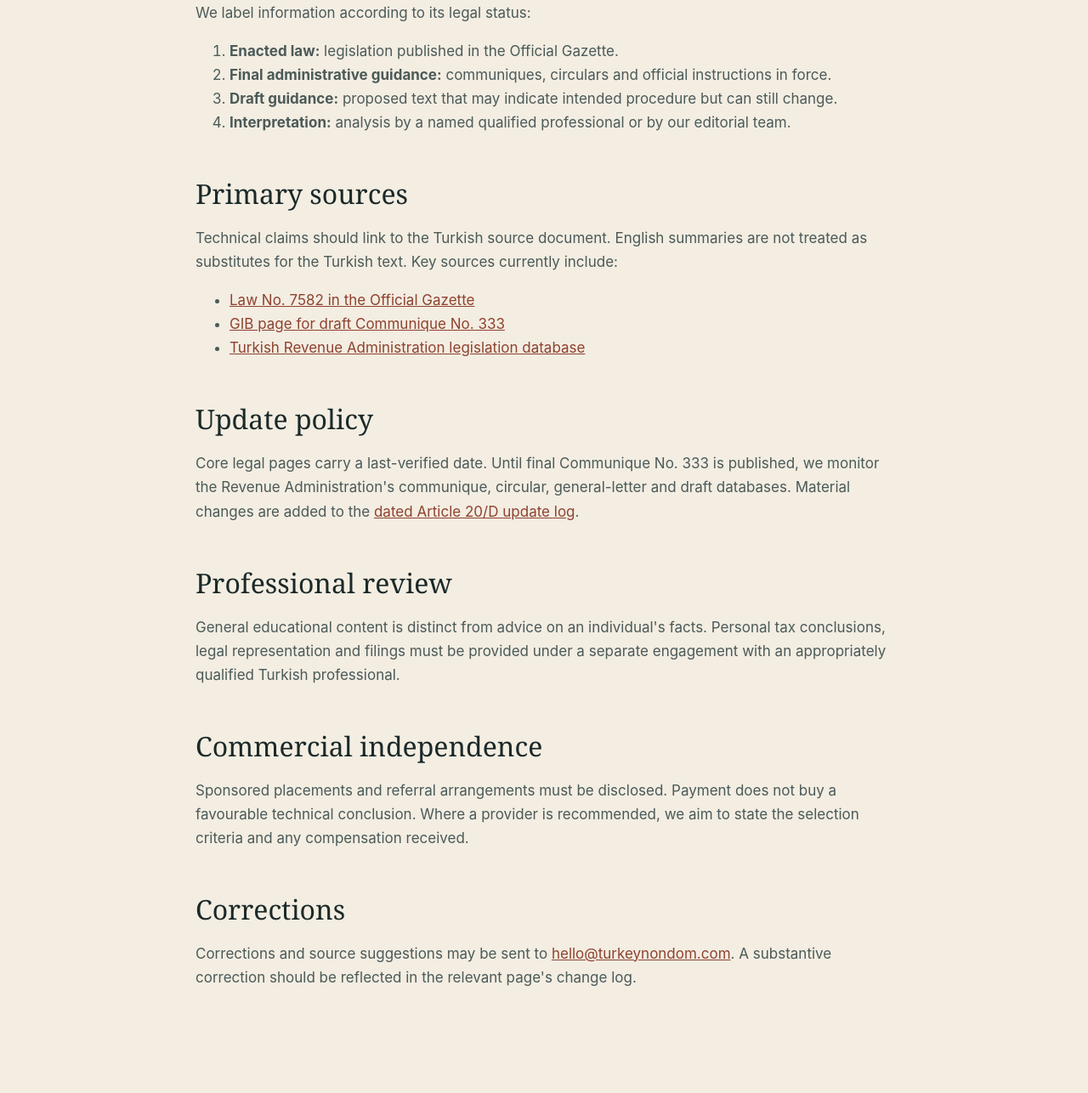
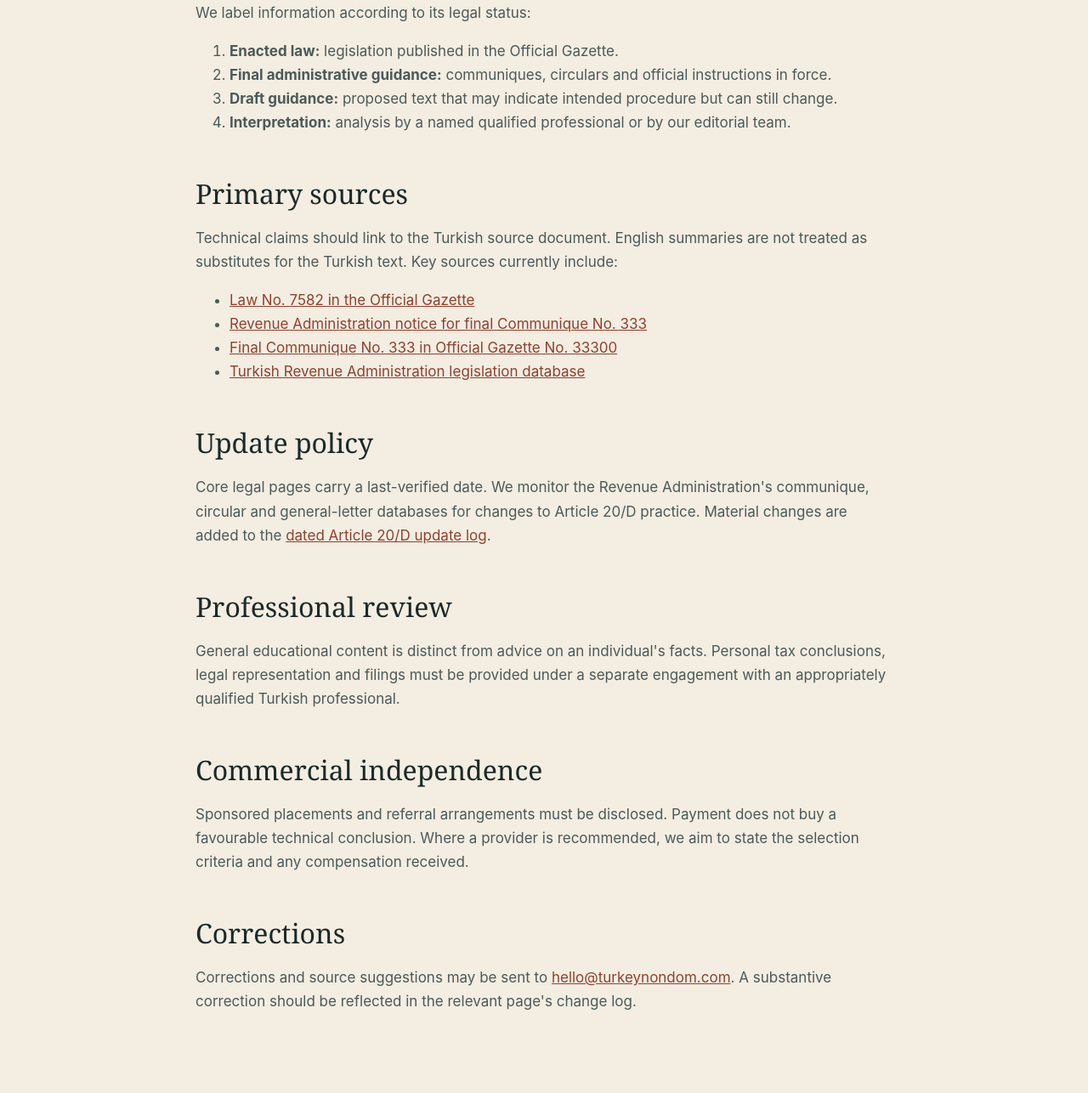
Before and after one commit to mikhail1250/TND, a website: page methodology.html in a window 1280 px wide. Shown: the part 625-1911 px from the top of the page at 85% size. Drawn offline with Linux system fonts and the light colour scheme.

Commit message:
Update Article 20/D guidance after Communique No. 333

```diff
--- a/methodology.html
+++ b/methodology.html
@@ -1,3 +1,76 @@
+<!doctype html>
+<html lang="en">
+<head>
+  <meta charset="utf-8">
+  <meta name="viewport" content="width=device-width, initial-scale=1">
+  <title>Editorial Methodology | Turkey Non-Dom</title>
+  <meta name="description" content="How Turkey Non-Dom distinguishes enacted law, final administrative guidance, draft material, professional interpretation and unresolved questions.">
+  <meta name="robots" content="index, follow, max-snippet:-1">
+  <meta name="theme-color" content="#193634">
+  <link rel="canonical" href="https://turkeynondom.com/methodology.html">
+  <link rel="icon" href="favicon.svg" type="image/svg+xml">
+  <link rel="stylesheet" href="styles.css">
+</head>
+<body class="legal-page">
+  <header class="site-header">
+    <div class="shell header-inner">
+      <a class="brand" href="index.html"><span class="brand-mark" aria-hidden="true"><span>20</span><b>/D</b></span><span>T&uuml;rkiye <strong>Non-Dom</strong></span></a>
+      <a class="text-link" href="index.html">Back to home</a>
+    </div>
+  </header>
+  <main>
+    <section class="legal-hero">
+      <div class="shell">
+        <p class="eyebrow eyebrow-light">Last reviewed 13 July 2026</p>
+        <h1>Editorial methodology</h1>
+        <p>How we handle a new regime by separating enacted law, final administrative guidance, historic draft material and interpretation.</p>
+        <a class="back-home" href="index.html">&larr; Return to the guide</a>
+      </div>
+    </section>
+    <article class="shell legal-content">
+      <section>
+        <h2>Four levels of authority</h2>
+        <p>We label information according to its legal status:</p>
+        <ol>
+          <li><strong>Enacted law:</strong> legislation published in the Official Gazette.</li>
+          <li><strong>Final administrative guidance:</strong> communiques, circulars and official instructions in force.</li>
+          <li><strong>Draft guidance:</strong> proposed text that may indicate intended procedure but can still change.</li>
+          <li><strong>Interpretation:</strong> analysis by a named qualified professional or by our editorial team.</li>
+        </ol>
+      </section>
+      <section>
+        <h2>Primary sources</h2>
+        <p>Technical claims should link to the Turkish source document. English summaries are not treated as substitutes for the Turkish text. Key sources currently include:</p>
+        <ul>
+          <li><a href="https://www.resmigazete.gov.tr/eskiler/2026/06/20260604-1.htm">Law No. 7582 in the Official Gazette</a></li>
+          <li><a href="https://www.gib.gov.tr/duyuru-arsivi/mevzuat/18379_gelir_vergisi_genel_tebligi_seri_no%3A_333_resmi_gazetede_yayimlandi">Revenue Administration notice for final Communique No. 333</a></li>
+          <li><a href="https://www.turmob.org.tr/arsiv/mbs/resmigazete/33300-333.pdf">Final Communique No. 333 in Official Gazette No. 33300</a></li>
+          <li><a href="https://www.gib.gov.tr/mevzuat">Turkish Revenue Administration legislation database</a></li>
+        </ul>
+      </section>
+      <section>
+        <h2>Update policy</h2>
+        <p>Core legal pages carry a last-verified date. We monitor the Revenue Administration's communique, circular and general-letter databases for changes to Article 20/D practice. Material changes are added to the <a href="updates.html">dated Article 20/D update log</a>.</p>
+      </section>
+      <section>
+        <h2>Professional review</h2>
+        <p>General educational content is distinct from advice on an individual's facts. Personal tax conclusions, legal representation and filings must be provided under a separate engagement with an appropriately qualified Turkish professional.</p>
+      </section>
+      <section>
+        <h2>Commercial independence</h2>
+        <p>Sponsored placements and referral arrangements must be disclosed. Payment does not buy a favourable technical conclusion. Where a provider is recommended, we aim to state the selection criteria and any compensation received.</p>
+      </section>
+      <section>
+        <h2>Corrections</h2>
+        <p>Corrections and source suggestions may be sent to <a href="mailto:hello@turkeynondom.com">hello@turkeynondom.com</a>. A substantive correction should be reflected in the relevant page's change log.</p>
+      </section>
+    </article>
+  </main>
+  <footer class="site-footer">
+    <div class="shell footer-bottom"><p>&copy; 2026 Turkey Non-Dom.</p><p>General information only. Not legal, tax or investment advice.</p></div>
+  </footer>
+</body>
+</html>
 <!doctype html>
 <html lang="en">
 <head>
```
